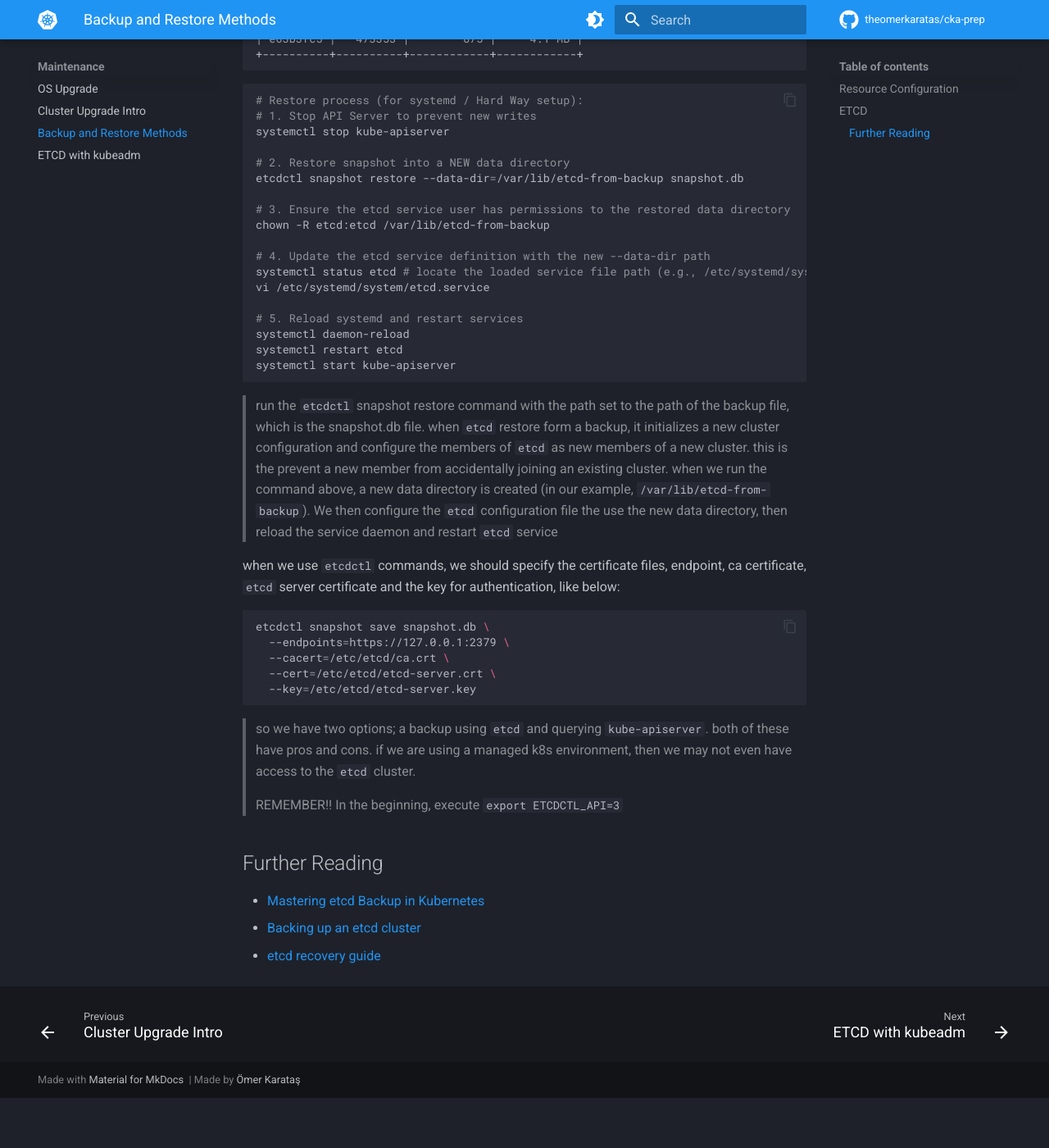
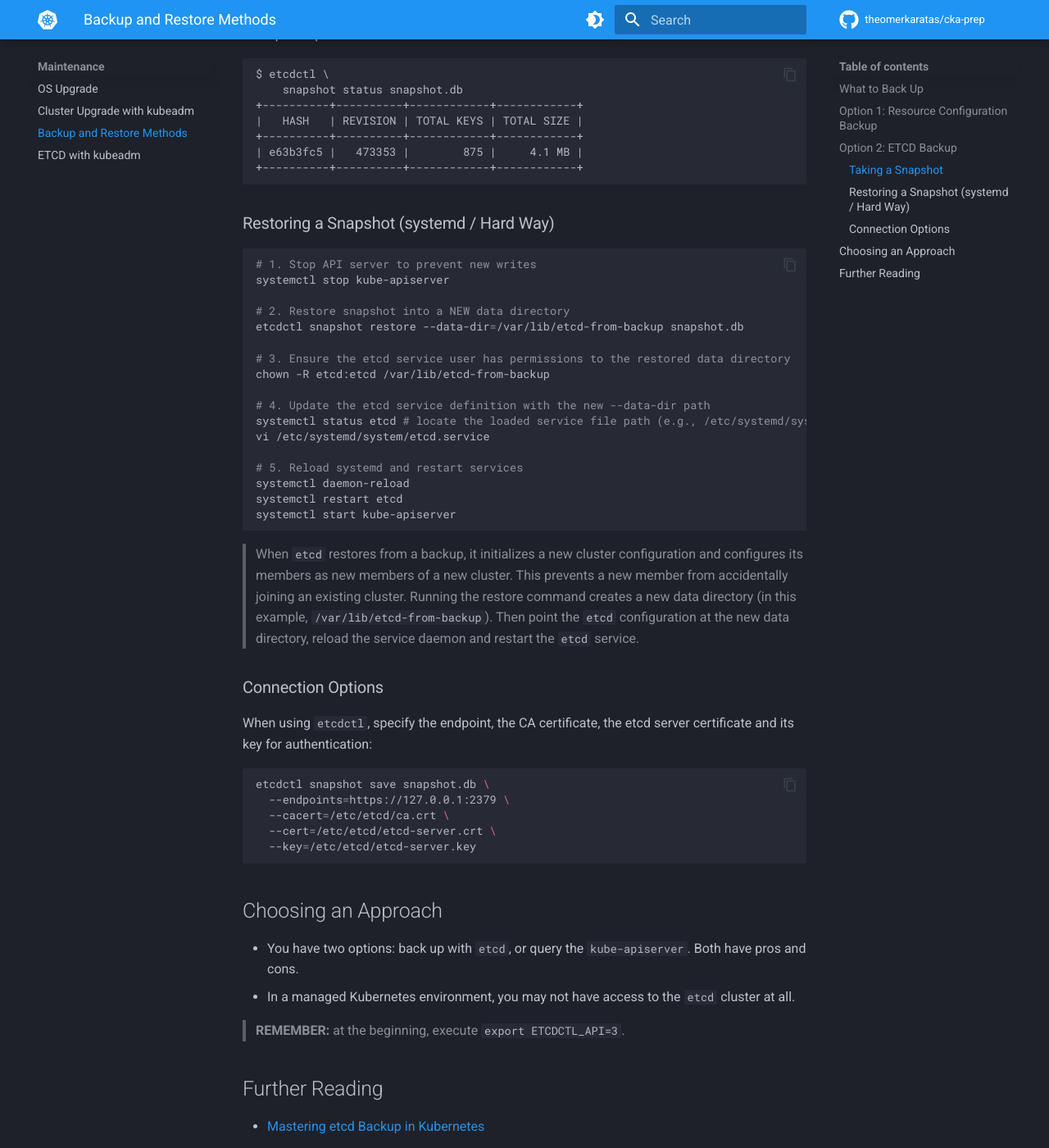
Before and after one commit to theomerkaratas/cka-prep, an MkDocs documentation site: the page built from docs/maintenance/backup-and-restore-methods.md, in a window 1280 px wide and 1400 px high, scrolled down 1741 px. Shown: the whole window at 82% size. Built offline with MkDocs 1.6.1 and Material for MkDocs 9.7.7, drawn with Linux system fonts in a browser that asks for light colours; comment, search, counter and statistics services are not loaded; before the commit the page ends 3080 px from its top, so only the background shows below that; some of the changed text lies outside the part shown.

Commit message:
docs: improve Kubernetes maintenance guides

````diff
--- a/docs/maintenance/backup-and-restore-methods.md
+++ b/docs/maintenance/backup-and-restore-methods.md
@@ -1,22 +1,30 @@
-- we should backup `etcd`
-- if out applications are configured with persistent storage, then they are candidate for backups
-- also we should backup resource configurations (like definition yaml files)
+# Backup and Restore Methods
 
+## What to Back Up
 
-## Resource Configuration
-- we can backup them with query to `kube-apiserver`
-```sh
+- **`etcd`:** the cluster's state.
+- **Applications with persistent storage:** these are candidates for backup.
+- **Resource configurations:** the definition YAML files.
+
+## Option 1: Resource Configuration Backup
+
+Query the `kube-apiserver` and save the output:
+
+```bash
 kubectl get all -A -o yaml > all-deploy-services.yaml
 ```
-> Note: this does not include `ConfigMap`, `Secret`, `Ingress`, `PersistentVolume`, `PersistentVolumeClaim`, `CRD` and `RBAC`
 
-better approach is using `Velero`, for this approach
-# ETCD
-- store info about state
-- instead of backup resource, we may choose backup the `etcd server` itself
-- hoster on master nodes
-- while configuring it, we specified a location where all the data would be stored with `--data-dir` flag
-- data directory is the directory that can be configured to be backed up by our backup tool
+> **Note:** this does not include `ConfigMap`, `Secret`, `Ingress`, `PersistentVolume`, `PersistentVolumeClaim`, `CRD` and `RBAC`.
+
+A better approach is to use **Velero**.
+
+## Option 2: ETCD Backup
+
+- `etcd` stores the cluster's state. Instead of backing up resources, you can back up the `etcd` server itself.
+- It runs on the master nodes.
+- When configuring it, you specify where all data is stored with the `--data-dir` flag. This is the directory your backup tool should back up.
+
+Example `etcd.service` (hard way):
 
 ```text
 $ cat etcd.service
@@ -40,8 +48,11 @@ ExecStart=/usr/local/bin/etcd \
   --data-dir=/var/lib/etcd
 ```
 
-- `etcd` also. comes with a built in snapshot solutions
-```sh
+### Taking a Snapshot
+
+`etcd` comes with a built-in snapshot tool:
+
+```bash
 # Ensure ETCDCTL uses v3 API
 export ETCDCTL_API=3
 
@@ -59,6 +70,8 @@ ls -lh snapshot.db
 etcdctl snapshot status snapshot.db --write-out=table
 ```
 
+Example output of the status command:
+
 ```text
 $ etcdctl \
     snapshot status snapshot.db
@@ -69,9 +82,10 @@ $ etcdctl \
 +----------+----------+------------+------------+
 ```
 
-```sh
-# Restore process (for systemd / Hard Way setup):
-# 1. Stop API Server to prevent new writes
+### Restoring a Snapshot (systemd / Hard Way)
+
+```bash
+# 1. Stop API server to prevent new writes
 systemctl stop kube-apiserver
 
 # 2. Restore snapshot into a NEW data directory
@@ -90,23 +104,26 @@ systemctl restart etcd
 systemctl start kube-apiserver
 ```
 
->run the `etcdctl` snapshot restore command with the path set to the path of the backup file, which is the snapshot.db file. when `etcd` restore form a backup, it initializes a new cluster configuration and configure the members of `etcd` as new members of a new cluster. this is the prevent a new member from accidentally joining an existing cluster. when we run the command above, a new data directory is created (in our example, `/var/lib/etcd-from-backup`). We then configure the `etcd` configuration file the use the new data  directory, then reload the service daemon and restart `etcd` service
+> When `etcd` restores from a backup, it initializes a new cluster configuration and configures its members as new members of a new cluster. This prevents a new member from accidentally joining an existing cluster. Running the restore command creates a new data directory (in this example, `/var/lib/etcd-from-backup`). Then point the `etcd` configuration at the new data directory, reload the service daemon and restart the `etcd` service.
 
+### Connection Options
 
-when we use `etcdctl` commands, we should specify the certificate files, endpoint, ca certificate, `etcd` server certificate and the key  for authentication, like below:
-```sh
+When using `etcdctl`, specify the endpoint, the CA certificate, the etcd server certificate and its key for authentication:
+
+```bash
 etcdctl snapshot save snapshot.db \
   --endpoints=https://127.0.0.1:2379 \
   --cacert=/etc/etcd/ca.crt \
   --cert=/etc/etcd/etcd-server.crt \
   --key=/etc/etcd/etcd-server.key
 ```
-> so  we have two options; a backup using `etcd` and querying `kube-apiserver`.
-> both of these have pros and cons.
-> if we are using a managed k8s environment, then we may not even have access to the `etcd` cluster.
 
+## Choosing an Approach
 
-> REMEMBER!! In the beginning, execute `export ETCDCTL_API=3`
+- You have two options: back up with `etcd`, or query the `kube-apiserver`. Both have pros and cons.
+- In a managed Kubernetes environment, you may not have access to the `etcd` cluster at all.
+
+> **REMEMBER:** at the beginning, execute `export ETCDCTL_API=3`.
 
 ## Further Reading
 - [Mastering etcd Backup in Kubernetes](https://medium.com/@Ibraheemcisse/mastering-etcd-backup-in-kubernetes-cka-ready-guide-55363642a60c)
--- a/mkdocs.yml
+++ b/mkdocs.yml
@@ -128,7 +128,7 @@ nav:
               - VPA: "alm/autoscaling/vpa.md"
   - Maintenance:
         - OS Upgrade: "maintenance/os-upgrade.md"
-        - Cluster Upgrade Intro: "maintenance/cluster-upgrade-intro.md"
+        - Cluster Upgrade with kubeadm: "maintenance/cluster-upgrade-with-kubeadm.md"
         - Backup and Restore Methods: "maintenance/backup-and-restore-methods.md"
         - ETCD with kubeadm: "maintenance/etcd-with-kubeadm.md"
   - Security:
````
Also changed, not shown: docs/maintenance/cluster-upgrade-with-kubeadm.md (renamed from docs/maintenance/cluster-upgrade-intro.md, +35 -18 lines), docs/maintenance/etcd-with-kubeadm.md (+44 -15 lines), docs/maintenance/os-upgrade.md (+37 -18 lines).
